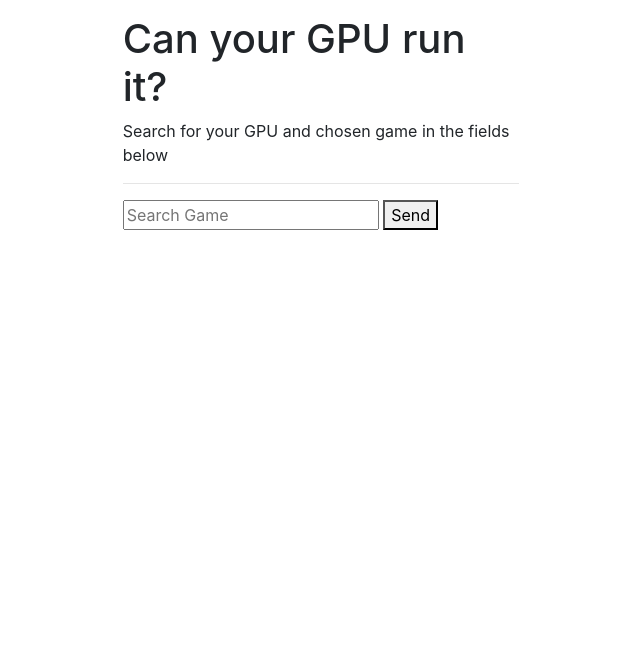
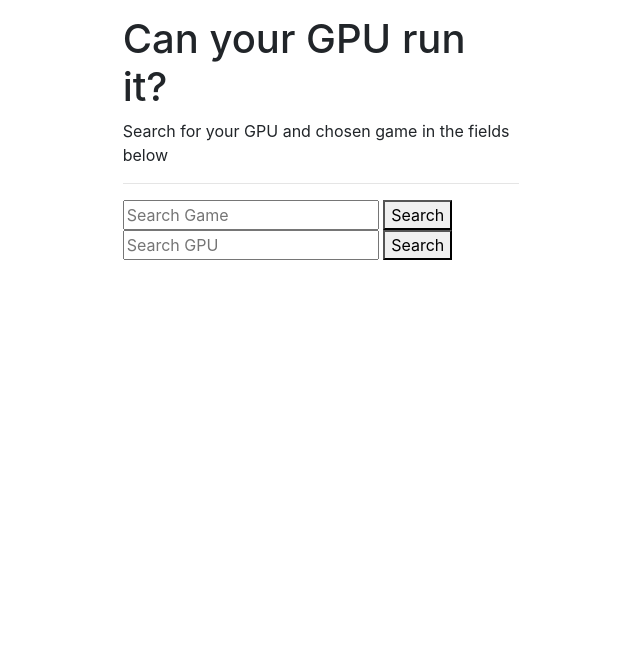
Before and after one commit to Code-Institute-Submissions/Gerard-Mc-milestone_3.1_JulResub, a Flask app: page / in a window 1280 px wide. Shown: the part 161-821 px from the top of the page, without its empty margins (319-959 px from the left). Before the commit the page ends 391 px from the top, so only its background shows below. Run offline with Flask 2, Linux system fonts and the light colour scheme; some libraries are stand-ins or nearby versions.

Commit message:
Add gpu query functionality to index.html

```diff
--- a/app.py
+++ b/app.py
@@ -127,6 +127,13 @@ def search_game_homepage():
     print(game)
     return render_template("index.html", game_list=game_list)
 
+@app.route("/search_gpu_homepage", methods=["GET", "POST"])
+def search_gpu_homepage():
+    query_gpu = request.form.get("query-gpu")
+    gpu = list(mongo.db.gpu.find(
+        {"$text": {"$search": "\"" + query_gpu + "\""}}))
+    return render_template("index.html", gpu=gpu)
+
 
 if __name__ == "__main__":
     app.run(host=os.environ.get("IP"),
--- a/templates/index.html
+++ b/templates/index.html
@@ -8,10 +8,16 @@
     <!-- Form that takes user game input and sends to backend to search database -->
     <form action="{{ url_for('search_game_homepage') }}" method="post">
         <input placeholder="Search Game" type="text" name="query" id="query" minlength="3" class="validate" required>
-        <button class="search-button" type="submit"> Send</button>
+        <button class="search-button" type="submit"> Search</button>
     </form>
-    <!-- Form displays after user search has been sent. Displays the results of the search -->
-    <form id="game_select_form" style="height:400px" class="overflow-auto">
+    <!-- Form that takes user gpu input and sends to backend to search database -->
+    <form action="{{ url_for('search_gpu_homepage') }}" method="post">
+        <input placeholder="Search GPU" type="text-gpu" name="query-gpu" id="query-gpu" minlength="3" class="validate"
+            required>
+        <button class="search-button" type="submit"> Search</button>
+    </form>
+    <!-- Form displays after user search for game or gpu has been sent. Displays the results of the search -->
+    <div id="user_select_form" style="height:400px" class="overflow-auto">
         {% for x in game_list %}
         <hr>
         <!-- When user clicks this link, the game name and id are stored and the results box disappear -->
@@ -19,7 +25,15 @@
             data-id="{{ x.appid }}">{{ x.name }}</a>
         <textarea style="display: none" class="hidden-text" name="text-game">{{ x.appid }}</textarea>
         {% endfor %}
-    </form>
+
+        {% for x in gpu %}
+        <hr>
+        <!-- When user clicks this link, the gpu model and rating are stored and the results box disappear -->
+        <a href="#" onclick="display_gpu_choice(this.id, this.dataset.id)" name="game_choice" id="{{ x.model }}"
+            data-id="{{ x.rating}}">{{ x.model }}</a>
+        <textarea style="display: none" class="hidden-text" name="text-gpu-rating">{{ x.model }}</textarea>
+        {% endfor %}
+    </div>
 
 </section>
 <script>
@@ -32,11 +46,26 @@
         var appid = data_id;
         sessionStorage.setItem('appid', appid);
         // hide game search results box
-        document.getElementById("game_select_form").style.display = "none";
+        document.getElementById("user_select_form").style.display = "none";
         // set inner html of hidden text area that stores game id to be sent to the backend
         var game_choice = sessionStorage.getItem('appid');
         // Changes the game search input placeholder to that of the user choice
         document.getElementById("query").placeholder = sessionStorage.getItem('name');
     }
+
+    function display_gpu_choice(id, data_id) {
+        // set gpu model in session storage
+        var model = id;
+        sessionStorage.setItem('gpu', model);
+        // set gpu rating session storage
+        var rating = data_id;
+        sessionStorage.setItem('rating', rating);
+        // hide gpu search results box
+        document.getElementById("user_select_form").style.display = "none";
+        // set inner html of hidden text area that stores gpu rating to be sent to the backend
+        var gpu_choice = sessionStorage.getItem('rating');
+        // Changes the gpu search input placeholder to that of the user choice
+        document.getElementById("query-gpu").placeholder = sessionStorage.getItem('gpu');
+    }
 </script>
 {% endblock %}
```
